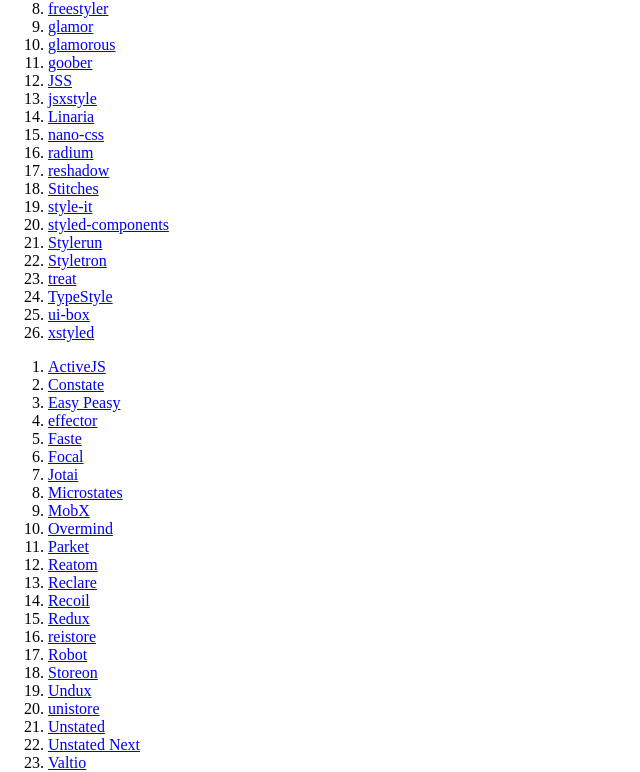
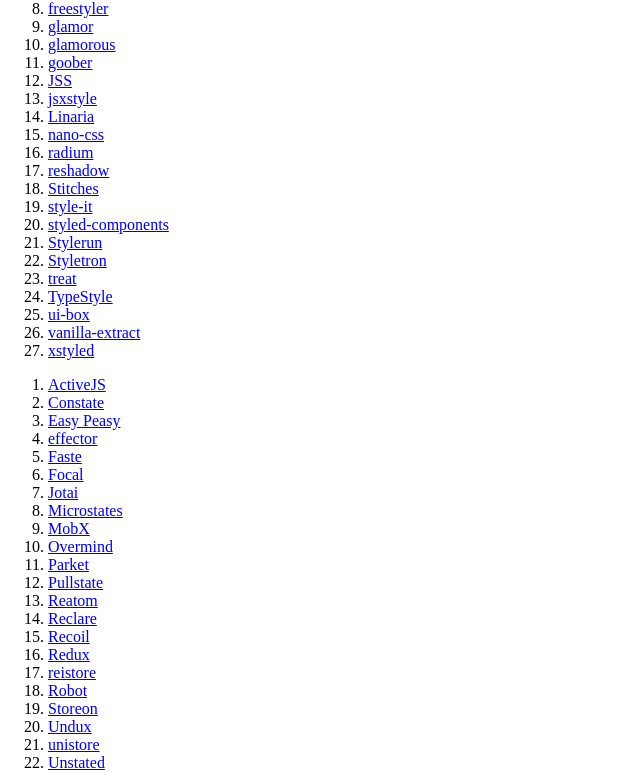
Before and after one commit to 44px/css-in-js-vs-state-managers, a Next.js app: page / in a window 1280 px wide. Shown: the part 397-1169 px from the top of the page, without its empty margins (0-640 px from the left). Built offline with nearby package versions, Linux system fonts and the light colour scheme.

Commit message:
Add vanilla-extract & Pullstate

```diff
--- a/src/data.ts
+++ b/src/data.ts
@@ -32,6 +32,7 @@
   { label: 'treat', url: 'https://github.com/seek-oss/treat' },
   { label: 'TypeStyle', url: 'https://typestyle.github.io/' },
   { label: 'ui-box', url: 'https://github.com/segmentio/ui-box' },
+  { label: 'vanilla-extract', url: 'https://github.com/seek-oss/vanilla-extract' },
   { label: 'xstyled', url: 'https://xstyled.dev/' },
 ];
 
@@ -47,6 +48,7 @@
   { label: 'MobX', url: 'https://mobx.js.org/' },
   { label: 'Overmind', url: 'https://overmindjs.org/' },
   { label: 'Parket', url: 'https://github.com/ForsakenHarmony/parket' },
+  { label: 'Pullstate', url: 'https://lostpebble.github.io/pullstate/' },
   { label: 'Reatom', url: 'https://reatom.js.org/' },
   { label: 'Reclare', url: 'https://github.com/oguzgelal/reclare' },
   { label: 'Recoil', url: 'https://recoiljs.org/' },
```
